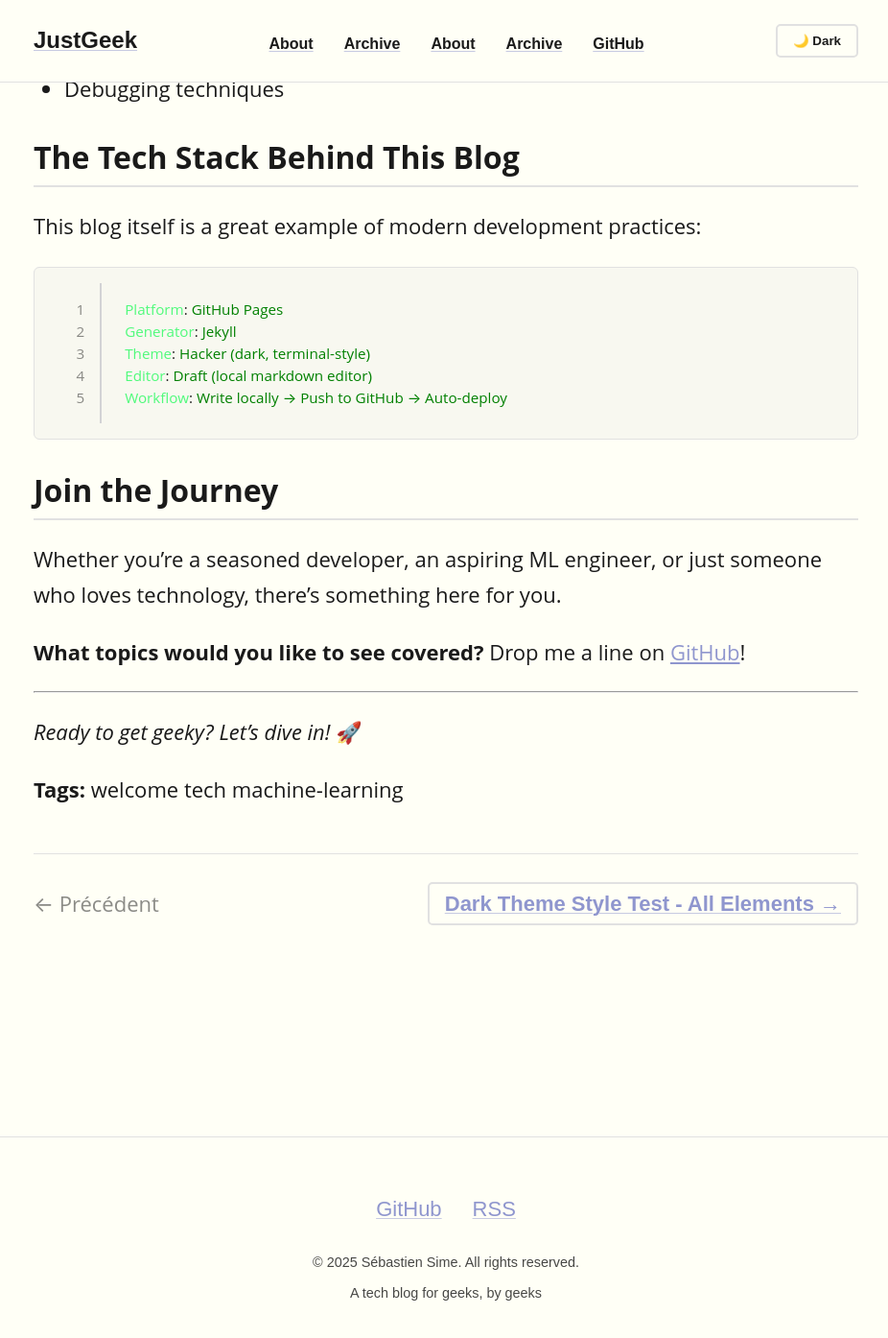
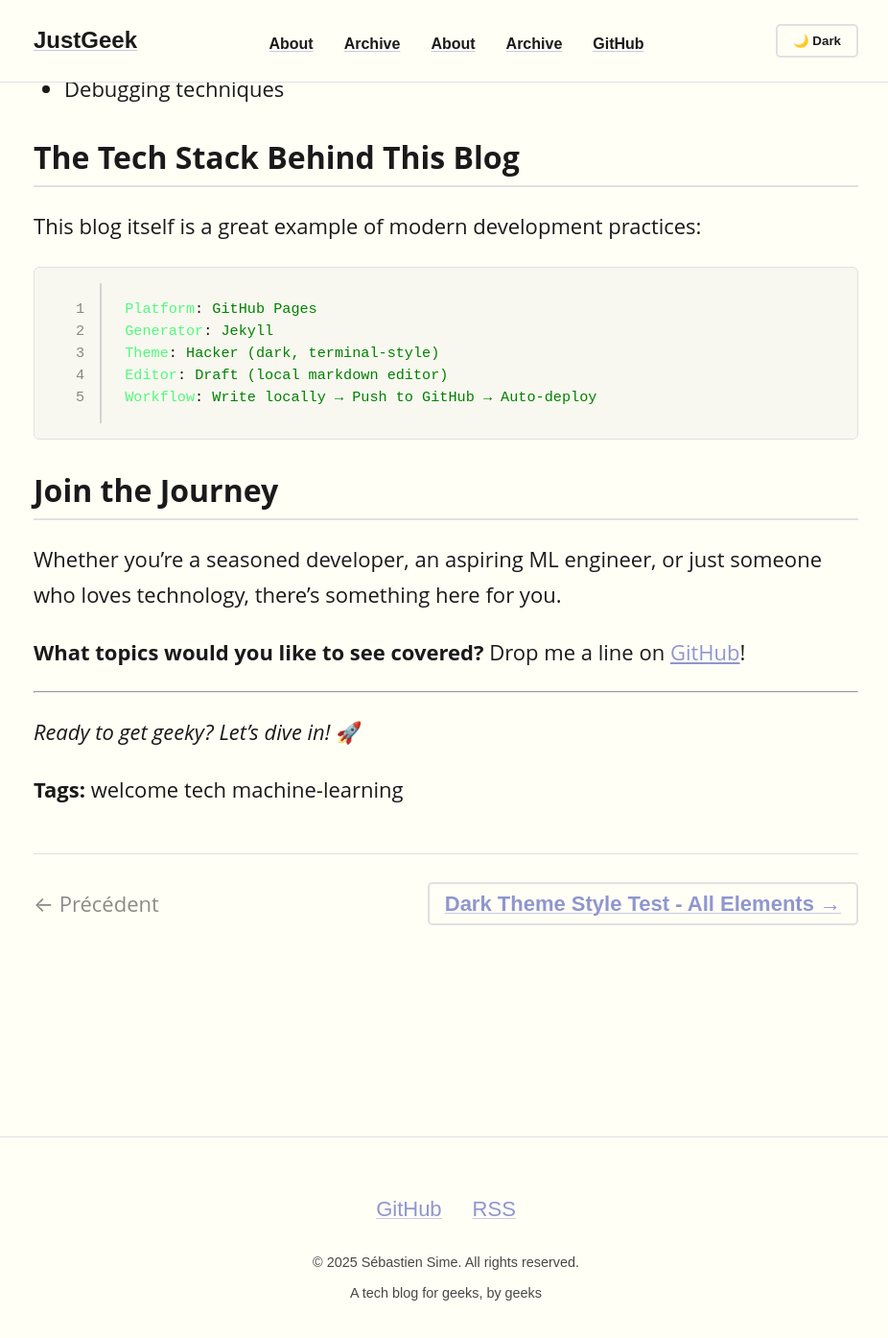
Before and after one commit to ssime-git/JustGeek, a Jekyll site: the page built from _posts/025-08-21-welcome-to-justgeek.md, in a window 1280 px wide and 1400 px high, scrolled down 1579 px. Shown: the top 1394 px of the window at 96% size, without its empty margins (175-1101 px from the left). Built offline with Jekyll 4.4.1, drawn with Linux system fonts in a browser that asks for light colours.

Commit message:
feat: update blockquote colors and add JetBrains Mono font for code
- Refined blockquote background and border colors for both light and dark themes
- Set JetBrains Mono as primary monospace font for all code elements with Courier fallbacks

```diff
--- a/css/main.css
+++ b/css/main.css
@@ -13,8 +13,8 @@
   --link-color-light: #8F96CE;
   --link-hover-color-light: #7080B8;
   --link-decoration-color-light: #8F96CE80;
-  --blockquote-bg-light: #faf0e6;
-  --blockquote-border-light: #8884c9;
+  --blockquote-bg-light: #f7f1e6;
+  --blockquote-border-light: #9a92d7;
   --code-bg-light: #f8f8f0;
   --border-color-light: #e1e1e1;
 
@@ -24,8 +24,8 @@
   --link-color-dark: #82aaff;
   --link-hover-color-dark: #c792ea;
   --link-decoration-color-dark: #82aaff80;
-  --blockquote-bg-dark: #2d3038;
-  --blockquote-border-dark: #6c7bd2;
+  --blockquote-bg-dark: #2a2d36;
+  --blockquote-border-dark: #7f8bff;
   --code-bg-dark: #282a36;
   --border-color-dark: #3a3a3a;
 
@@ -340,7 +340,7 @@
    Code Blocks & Syntax Highlighting
    ======================================== */
 code {
-  font-family: inherit;
+  font-family: 'JetBrains Mono', 'Courier New', Courier, monospace;
   font-size: 0.85em;
   background-color: var(--code-bg);
   padding: 0.2em 0.4em;
@@ -357,6 +357,7 @@
   margin: 1.5rem 0;
   border: 1px solid var(--border-color);
   position: relative;
+  font-family: 'JetBrains Mono', 'Courier New', Courier, monospace;
 }
 
 pre code {
@@ -415,7 +416,7 @@
 .highlight .rouge-code pre,
 .highlight .rouge-code code,
 .highlight .lineno {
-  font-family: inherit !important;
+  font-family: 'JetBrains Mono', 'Courier New', Courier, monospace !important;
 }
 
 .highlight .lineno {
```
